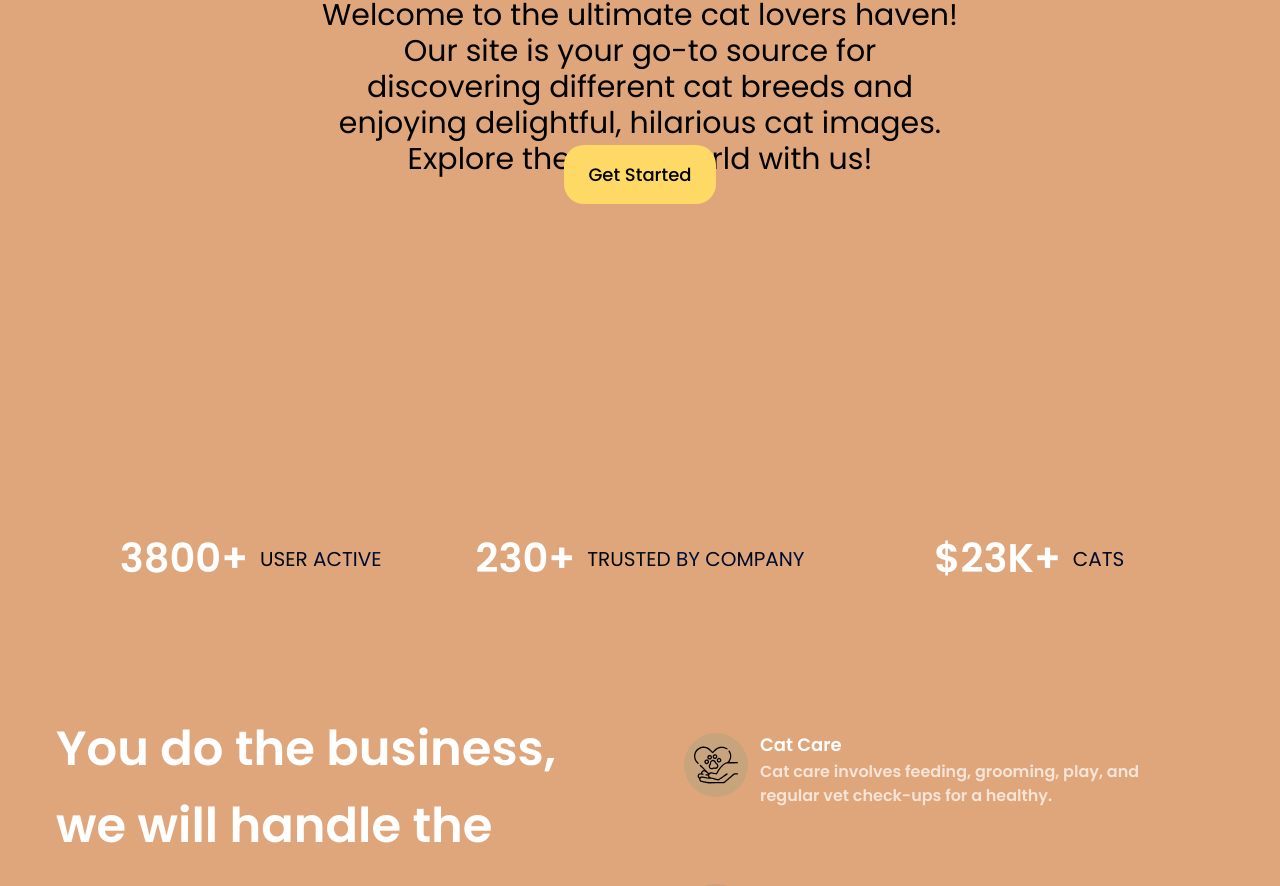
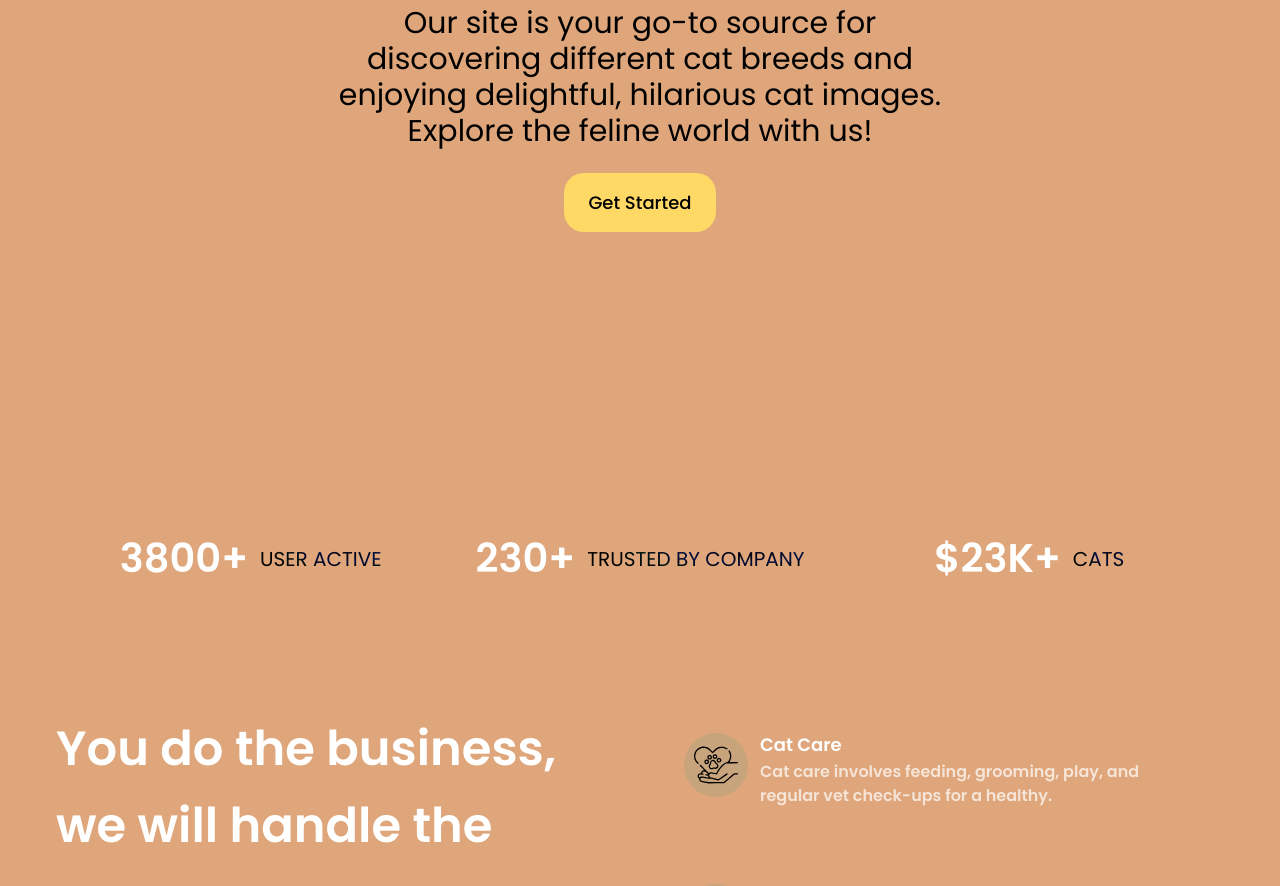
Before and after one commit to sajeed11/Cat_Site, a React (Vite) app: page / in a window 1280 px wide. Shown: the part 1164-2050 px from the top of the page. Built offline with nearby package versions, Linux system fonts and the light colour scheme.

Commit message:
chore: edit the suhero section: adding spaces and hover animations

```diff
--- a/src/App.css
+++ b/src/App.css
@@ -139,3 +139,16 @@
   background: rgba(255, 255, 255, 0.6);
   filter: blur(750px);
 }
+
+
+/* New CSS styles for the cat project */
+
+#getStarted {
+  color: #000;
+  transition: all 0.3s ease-in-out;
+}
+
+#getStarted:hover {
+  box-shadow: var(--card-shadow);
+  color: #fff;
+}
--- a/src/components/Button.jsx
+++ b/src/components/Button.jsx
@@ -3,6 +3,8 @@ import styles from "../styles"
 const Button = () => {
   return (
     <button
+      id="getStarted"
+      onClick={() => window.scrollTo({ top: 0, behavior: 'smooth' })}
       type="button"
       className={`py-4 px-6 bg-btnColor font-poppins font-medium text-[18px] text-primay outline-none ${styles} rounded-[20px]`}
     >
--- a/src/components/SubHero.jsx
+++ b/src/components/SubHero.jsx
@@ -10,24 +10,19 @@ const fadeInUp = {
 
 function SubHero() {
   return (
-    <div className={`max-w-screen-xl w-full flex flex-col items-center text-center`}>
-      <motion.p
-        className="font-poppins font-normal text-xl sm:text-3xl w-1/2 h-32 my-2 text-black"
-        initial="hidden"
-        whileInView="show"
-        variants={fadeInUp}
-      >
+    <motion.div
+      className="max-w-screen-xl w-full flex flex-col items-center text-center"
+      initial="hidden"
+      whileInView="show"
+      variants={fadeInUp}
+    >
+      <p className="font-poppins font-normal text-xl sm:text-3xl w-1/2 h-full my-2 text-black">
         Welcome to the ultimate cat lovers haven! Our site is your go-to source for discovering different cat breeds and enjoying delightful, hilarious cat images. Explore the feline world with us!
-      </motion.p>
-      <motion.div
-        className="mt-3"
-        initial="hidden"
-        whileInView="show"
-        variants={fadeInUp}
-      >
+      </p>
+      <div className="mt-4">
         <Button />
-      </motion.div>
-    </div>
+      </div>
+    </motion.div>
   )
 }
 
```
Lines whose indentation alone changed are shown as unchanged.
